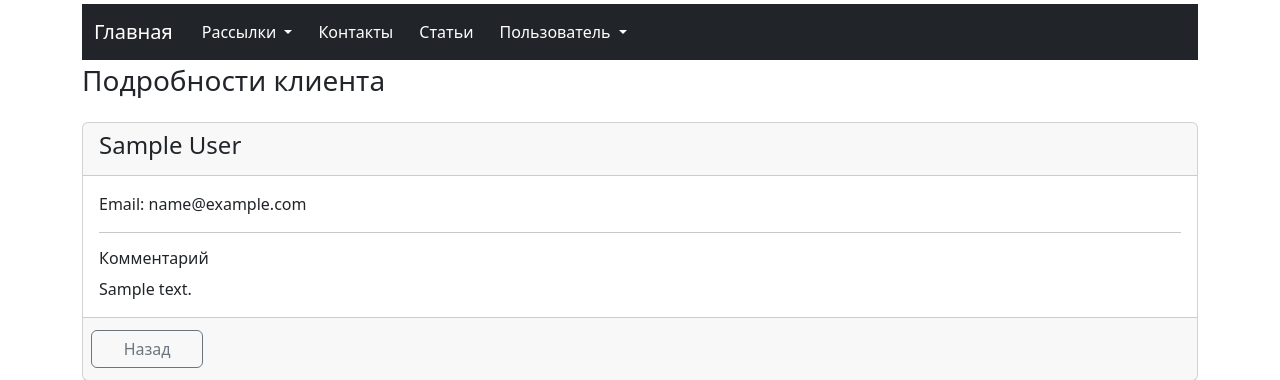
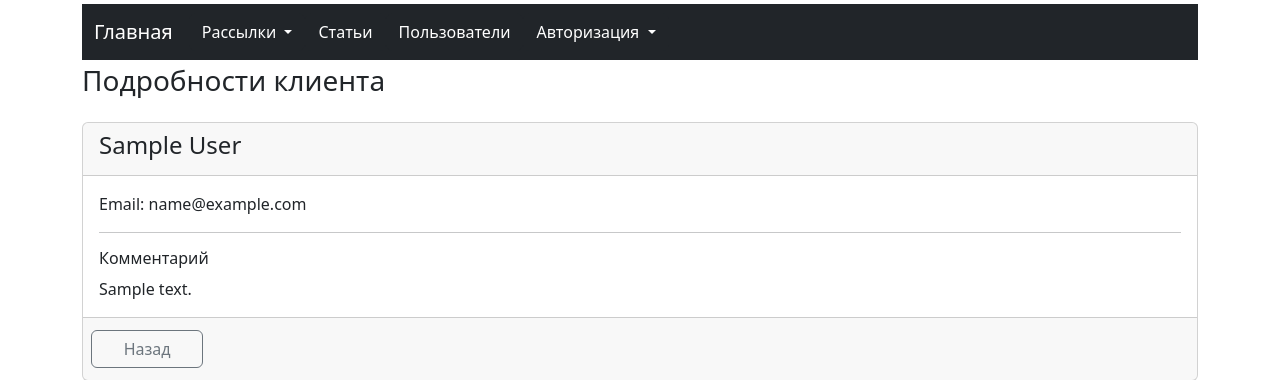
Before and after one commit to AlexandrBxbrxv/coursework_6, a Django app: page /mailings/client/detail/1/ in a window 1280 px wide. Shown: the top 380 px of the page. Run offline with Django 4.2, Linux system fonts and the light colour scheme; tables that the repository leaves empty hold one stand-in row (values such as "Sample post").

Commit message:
+ кнопки

```diff
--- a/main/templates/main/includes/inc_navbar.html
+++ b/main/templates/main/includes/inc_navbar.html
@@ -23,12 +23,12 @@
         <ul class="navbar-nav">
           <li class="nav-item">
             <a class="btn btn-dark" aria-expanded="false" href="#">
-              Контакты
+              Статьи
             </a>
           </li>
           <li class="nav-item">
-            <a class="btn btn-dark" aria-expanded="false" href="#">
-              Статьи
+            <a class="btn btn-dark" aria-expanded="false" href="{% url 'users:user_list' %}">
+              Пользователи
             </a>
           </li>
         </ul>
@@ -38,7 +38,7 @@
               {% if user.is_authenticated %}
                 {{ user }}
               {% else %}
-                Пользователь
+                Авторизация
               {% endif %}
             </button>
             <ul class="dropdown-menu dropdown-menu-dark">
@@ -46,7 +46,7 @@
                 {% if user.is_superuser %}
                 <li><a class="dropdown-item" href="admin/">Админка</a></li>
                 {% endif %}
-                <li><a class="dropdown-item" href="{% url 'users:profile' %}">Профиль</a></li>
+                <li><a class="dropdown-item" href="{% url 'users:profile_update' %}">Профиль</a></li>
                 <li><a class="dropdown-item" href="{% url 'users:logout' %}">Выйти</a></li>
               {% else %}
                 <li><a class="dropdown-item" href="{% url 'users:login' %}">Войти</a></li>
```
